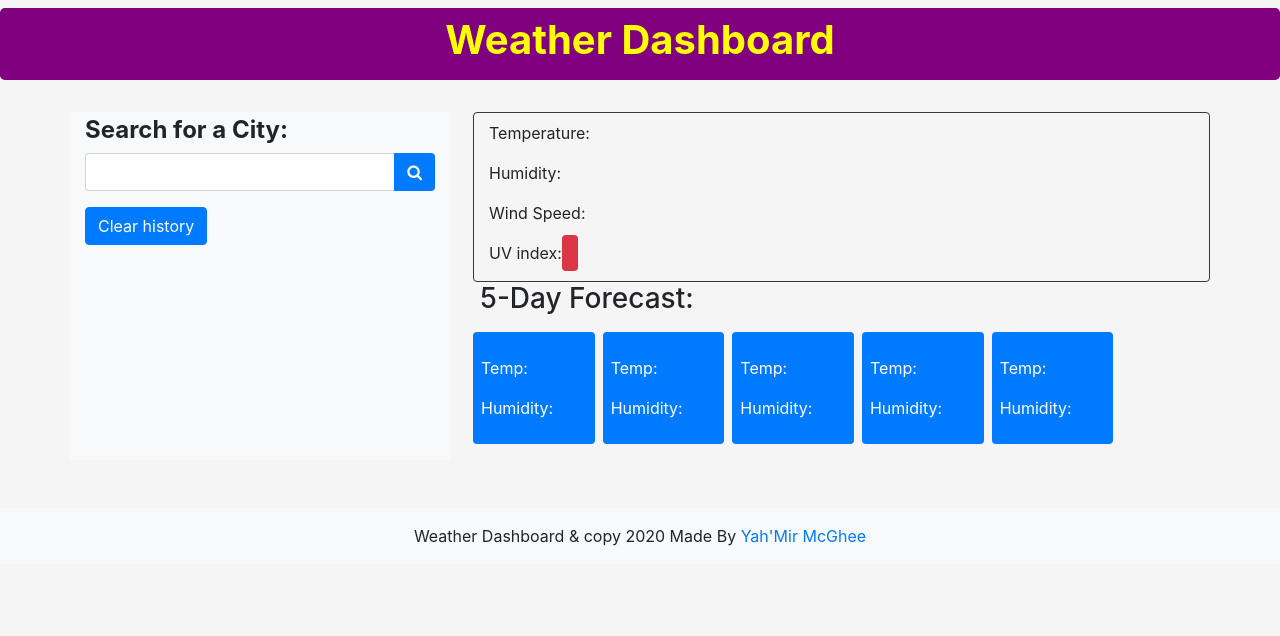
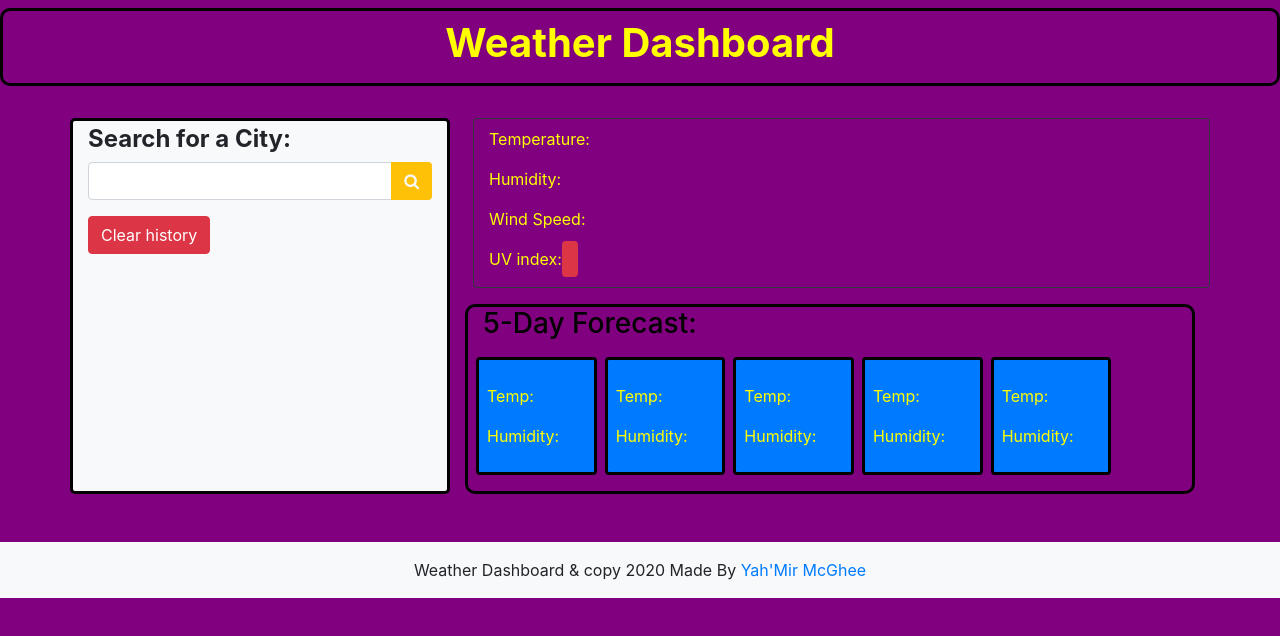
Before and after one commit to McGhee01/WeatherDashboard, a plain HTML site: page index.html in a window 1280 px wide. Drawn offline with nearby package versions, Linux system fonts and the light colour scheme.

Commit message:
Style.css has been somewhat completed

```diff
--- a/index.html
+++ b/index.html
@@ -10,6 +10,7 @@
   <link rel="stylesheet" href="https://cdnjs.cloudflare.com/ajax/libs/twitter-bootstrap/4.0.0/css/bootstrap.min.css" />
   <!-- Font Awesome CSS Icons (For cool glyphicons) -->
   <link rel="stylesheet" href="https://maxcdn.bootstrapcdn.com/font-awesome/4.5.0/css/font-awesome.min.css">
+  <link rel="stylesheet" href="scss/_variables.scss">
   <link rel="stylesheet" href="style.css">
 </head>
 <body>
@@ -27,16 +28,16 @@
         <div class="input-group mb-3">
           <input type="text" class="form-control"id="search-city" aria-label="City Search" aria-describedby="search-button">
           <div class="input-group-append">
-            <button class=" btn bg-primary text-light" id="search-button"><i class="fa fa-search"></i></button>
+            <button class=" btn bg-warning text-light" id="search-button"><i class="fa fa-search"></i></button>
           </div>
         </div>
         <!--section for search city history-->
-        <button class=" btn btn-primary" type="button" id="clear-history">Clear history</button>
+        <button class=" btn btn-danger" type="button" id="clear-history">Clear history</button>
         <ul class="list-group">
         </ul>
       </div>
       <div class="col-sm-8">
-        <div class="row ml-2 border border-dark rounded">
+        <figure class="row ml-2 border border-dark rounded">
           <div class="col-sm-12" id="current-weather">
             <h3 class="city-name mb-1 mt-2 bolder" id="current-city"></h3>
             <p>Temperature:<span class="current" id="temperature"></span></p>
@@ -44,9 +45,9 @@
             <p>Wind Speed:<span class="current" id="wind-speed"></span></p>
             <p>UV index:<span class="current bg-danger rounded py-2 px-2 text-white" id="uv-index"></span></p>
           </div>
-        </div>
+        </figure>
         <!--Row for future data to be dumped here-->
-        <div class="col-sm-12" id ="future-weather">
+        <main class="col-sm-12" id ="future-weather">
           <h3>5-Day Forecast:</h3>
           <div class="row text-light">
             <div class="col-sm-2 bg-primary forecast text-white ml-2 mb-3 p-2 mt-2 rounded" >
@@ -80,7 +81,7 @@
               <p>Humidity:<span id="fHumidity4"></span></p>
             </div>
           </div>
-        </div>
+        </main>
       </div>
     </div>
   </div>
--- a/style.css
+++ b/style.css
@@ -1,3 +1,35 @@
 body{
-    background-color: whitesmoke;
+    background-color: purple;
 }
+
+.col-sm-4 {
+    border-radius: 5px;
+    border-style: solid;
+    border-color: rgb(0, 0, 0);
+}
+
+.jumbotron {
+    border-radius: 10px;
+    border-style: solid;
+    border-color: black;
+}
+
+.col-sm-2 {
+    border-radius: 10px;
+    border-style: solid;
+    border-color: black;
+}
+
+main{
+    border-radius: 10px;
+    border-style: solid;
+    border-color: black;
+}
+
+p {
+    color: yellow;
+}
+
+h3 {
+    color: black;
+}
```
Also changed, not shown: 1 other file.
